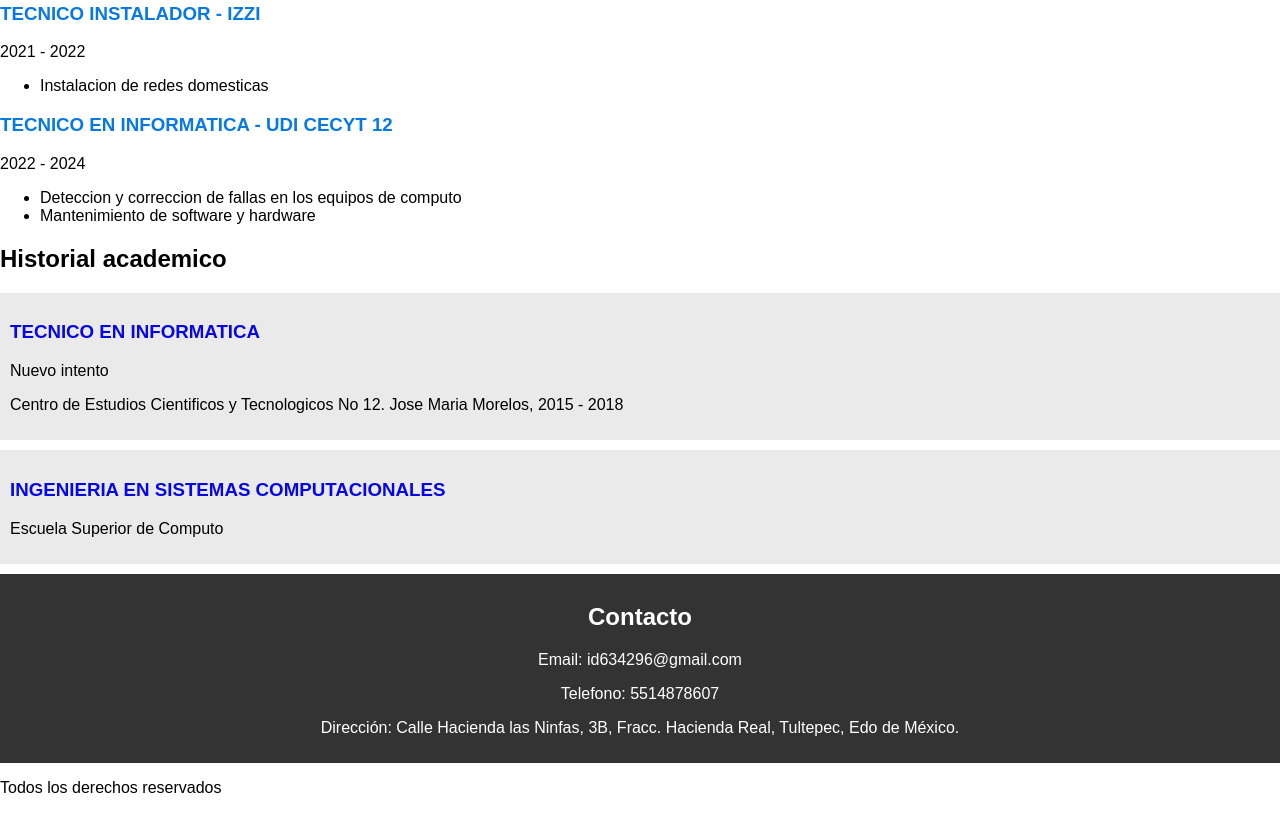
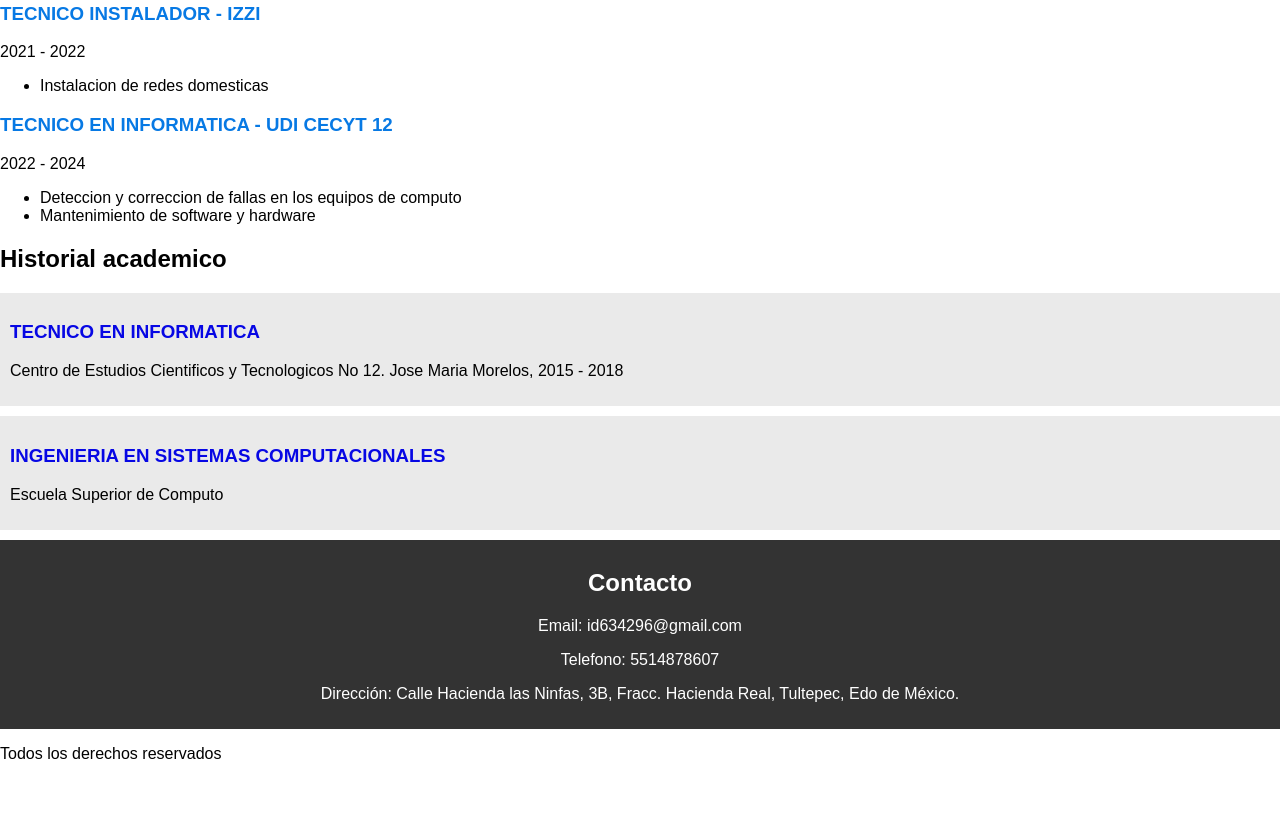
Before and after one commit to ErickJester/Nuevo, a plain HTML site: page index.html in a window 1280 px wide. Shown: the part 745-1558 px from the top of the page. After the commit the page ends 1524 px from the top, so only its background shows below. Drawn offline with Linux system fonts and the light colour scheme.

Commit message:
Se quito Nuevo intento de linea 60

```diff
--- a/index.html
+++ b/index.html
@@ -57,9 +57,6 @@
             <h2>Historial academico</h2>
             <article>
                 <h3>TECNICO EN INFORMATICA</h3>
-                <p>
-                    Nuevo intento
-                </p>
                 <p>Centro de Estudios Cientificos y Tecnologicos No 12. Jose Maria Morelos, 2015 - 2018</p>
             </article>
             <article>
```
